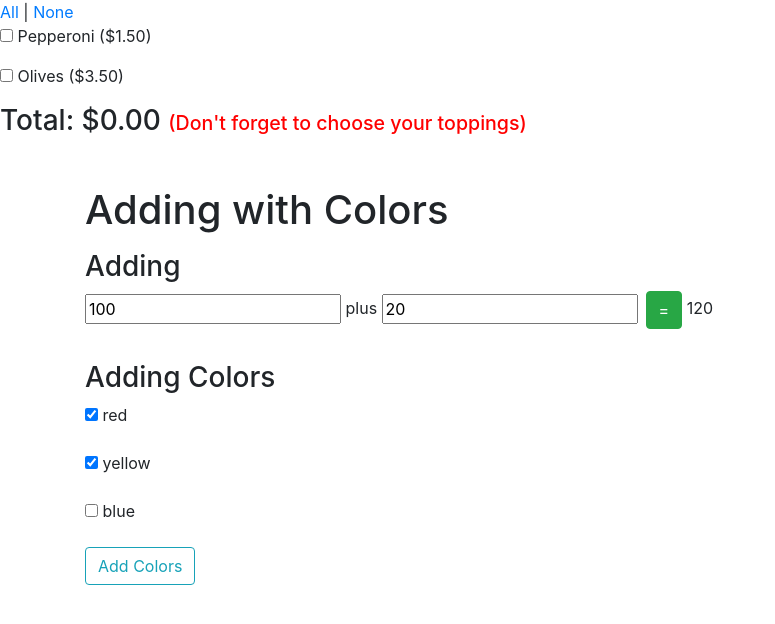
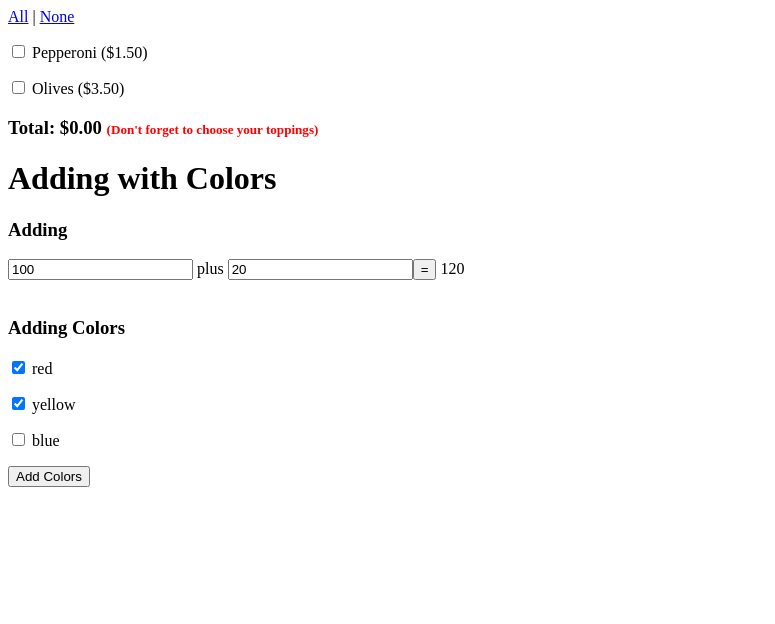
Before and after one commit to tsteelematc/components, an Angular app: page / in a window 1280 px wide. Shown: the top 624 px of the page, without its empty margins (0-775 px from the left). Built offline with nearby package versions, Linux system fonts and the light colour scheme.

Commit message:
delete bootstrap

```diff
--- a/src/styles.css
+++ b/src/styles.css
@@ -1,3 +1 @@
 /* You can add global styles to this file, and also import other style files */
-@import "~bootstrap/dist/css/bootstrap.min.css";
-@import "~font-awesome/css/font-awesome.min.css";
```
